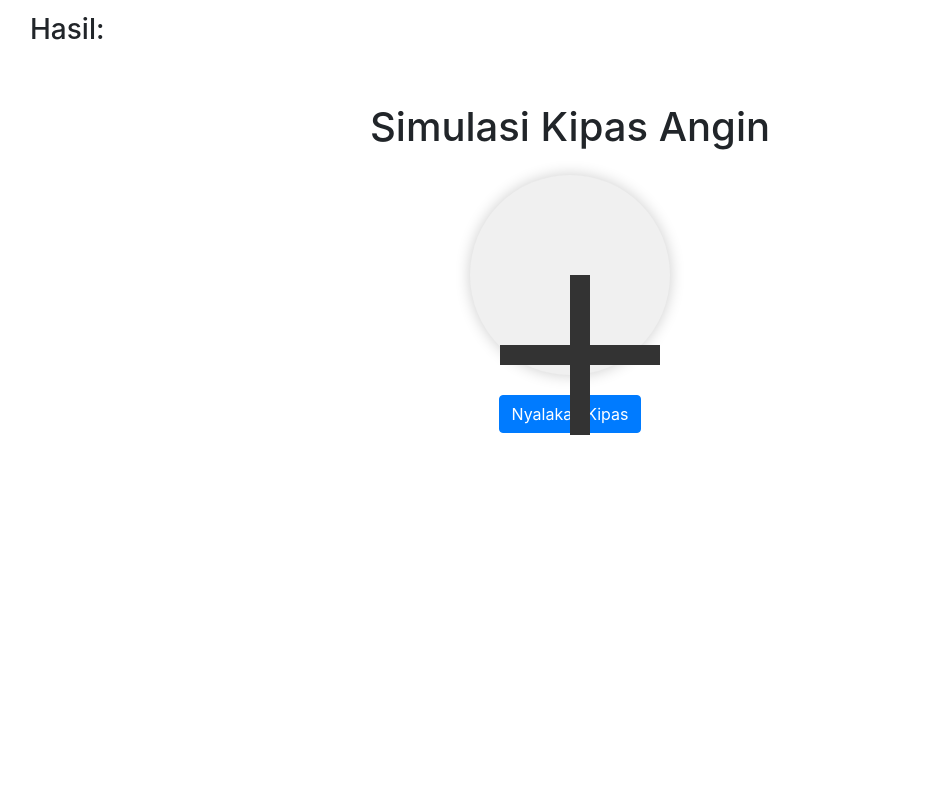
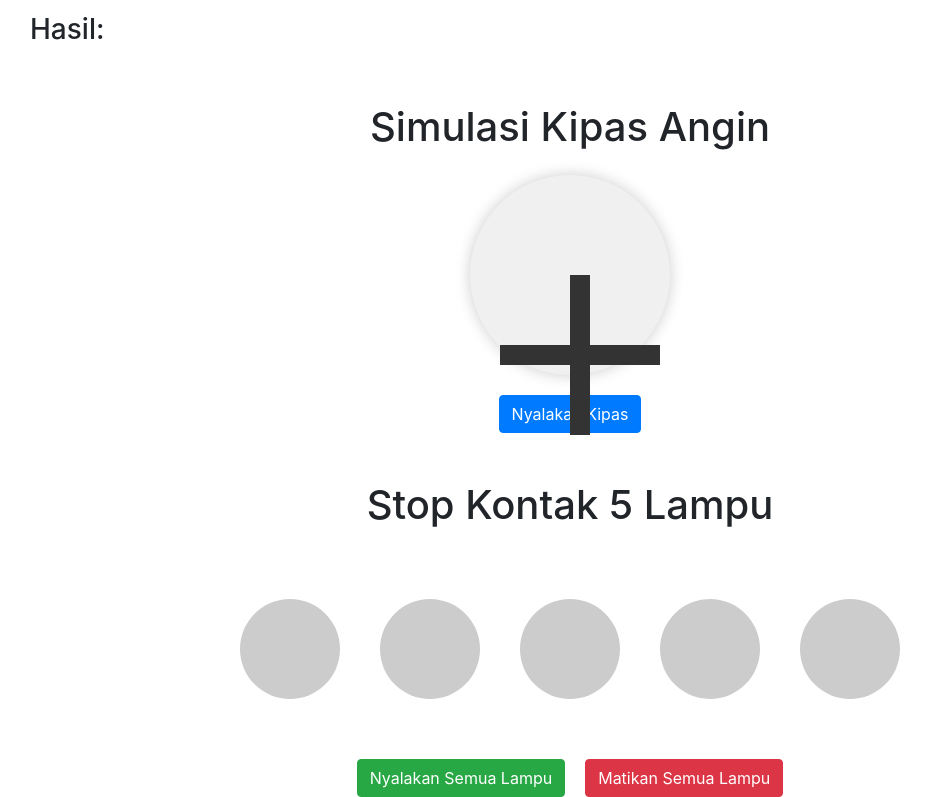
Before and after one commit to sains37/PORTOFOLIO-JEFRI-HIDAYAT, a plain HTML site: page index.html in a window 1280 px wide. Shown: the part 2207-3004 px from the top of the page, without its empty margins (70-1001 px from the left). Before the commit the page ends 2642 px from the top, so only its background shows below. Drawn offline with nearby package versions, Linux system fonts and the light colour scheme.

Commit message:
Add files via upload

```diff
--- a/index.html
+++ b/index.html
@@ -170,7 +170,44 @@
   </div>
 </div>
 
+<style>
+  /* Styling untuk lampu */
+  .lampu {
+    width: 100px;
+    height: 100px;
+    border-radius: 50%;
+    margin: 20px;
+    background-color: #ccc; /* Lampu mati */
+    transition: background-color 0.3s ease;
+  }
 
+  .on {
+    background-color: #ffcc00; /* Lampu menyala */
+  }
+
+  .off {
+    background-color: #ccc; /* Lampu mati */
+  }
+
+  /* Styling untuk tombol ON/OFF */
+  .button-container {
+    display: flex;
+    justify-content: center;
+    margin-top: 20px;
+  }
+
+  .btn-toggle {
+    margin: 0 10px;
+  }
+
+  /* Mengatur tampilan stop kontak */
+  .stop-kontak {
+    display: flex;
+    justify-content: center;
+    flex-wrap: wrap;
+    margin-top: 50px;
+  }
+</style>
 <style>
   /* Styling untuk kipas angin */
   .fan-container {
@@ -215,7 +252,6 @@
     margin-top: 20px;
   }
 </style>
-</head>
 
 <div class="container text-center pt-5">
   <h1>Simulasi Kipas Angin</h1>
@@ -230,6 +266,28 @@
 
   <!-- Tombol untuk menghidupkan/mematikan kipas -->
   <button class="btn btn-primary btn-toggle" onclick="toggleFan()">Nyalakan Kipas</button>
+</div>
+
+
+
+</div>
+<div class="container">
+  <h1 class="text-center mt-5">Stop Kontak 5 Lampu</h1>
+
+  <div class="stop-kontak">
+    <!-- 5 Lampu dengan class lampu -->
+    <div id="lampu1" class="lampu off"></div>
+    <div id="lampu2" class="lampu off"></div>
+    <div id="lampu3" class="lampu off"></div>
+    <div id="lampu4" class="lampu off"></div>
+    <div id="lampu5" class="lampu off"></div>
+  </div>
+
+  <div class="button-container">
+    <!-- Tombol ON/OFF -->
+    <button class="btn btn-success btn-toggle" onclick="toggleLamps('on')">Nyalakan Semua Lampu</button>
+    <button class="btn btn-danger btn-toggle" onclick="toggleLamps('off')">Matikan Semua Lampu</button>
+  </div>
 </div>
 
 <!-- Menambahkan JS (untuk fungsionalitas) -->
@@ -342,5 +400,22 @@
     }
 
   </script>
+   <script>
+    // Fungsi untuk menyalakan/mematikan lampu
+    function toggleLamps(action) {
+      // Mendapatkan semua elemen lampu
+      for (let i = 1; i <= 5; i++) {
+        const lampu = document.getElementById('lampu' + i);
+
+        if (action === 'on') {
+          lampu.classList.remove('off');
+          lampu.classList.add('on');
+        } else if (action === 'off') {
+          lampu.classList.remove('on');
+          lampu.classList.add('off');
+        }
+      }
+    }
+  </script>
    <script src="script.js"></script>
   </body>
```
